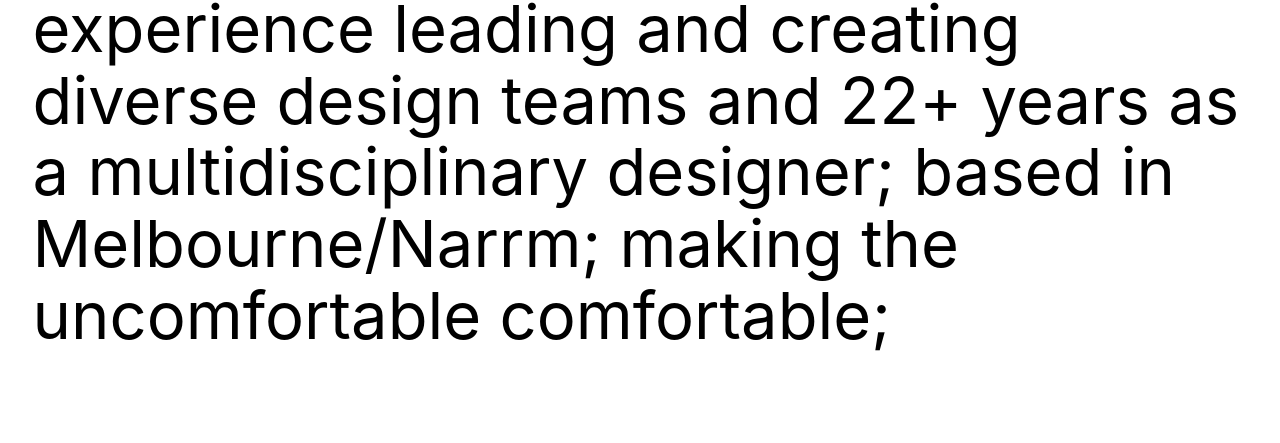
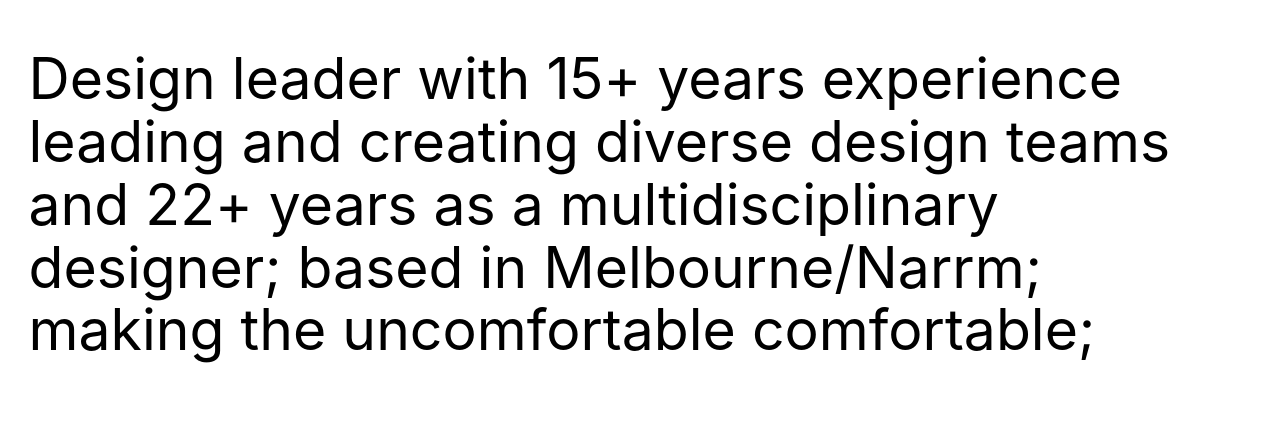
Before and after one commit to herrweis/herrweis, a Gatsby site: page / in a window 1280 px wide. Shown: the part 225-668 px from the top of the page. Built offline with nearby package versions, Linux system fonts and the light colour scheme; Gatsby itself is replaced by a stand-in of ours; a web font is replaced by a local one.

Commit message:
small changes

```diff
--- a/gatsby-config.js
+++ b/gatsby-config.js
@@ -15,7 +15,6 @@
     siteUrl,
   },
   plugins: [
-    `gatsby-plugin-netlify`,
     `gatsby-plugin-sass`,
     {
       resolve: `gatsby-plugin-manifest`,
--- a/src/styles/global.scss
+++ b/src/styles/global.scss
@@ -3,7 +3,7 @@
   --bodyColor: black;
   --backgroundColor: white;
   --highlightColor: #00E3B4;
-  --defaultFontSize: calc(20px + (40 - 20) * ((100vw - 100px) / (1980 - 100)));
+  --defaultFontSize: calc(16px + (40 - 20) * ((100vw - 100px) / (1980 - 100)));
 }
 
 html {
@@ -93,7 +93,6 @@
 @keyframes dash {
   to {
     stroke-dashoffset: 0;
-    transform: translateY(0);
   }
 }
 
```
